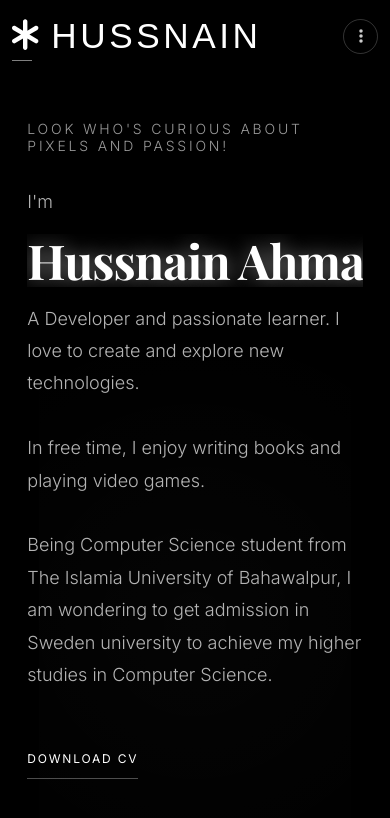
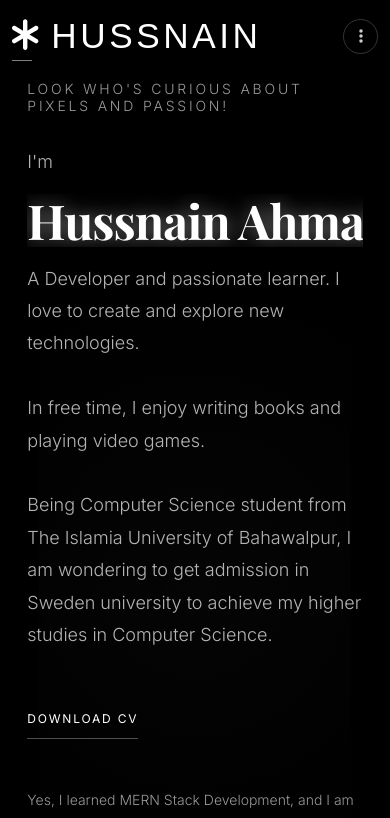
Before and after one commit to MrHussnainAhmad/portfolio, a React (Vite) app: page / in a window 390 px wide. Shown: the top 818 px of the page. Built offline with nearby package versions, Linux system fonts and the light colour scheme; a web font is replaced by a local one.

Commit message:
fixing nav

```diff
--- a/package.json
+++ b/package.json
@@ -1,7 +1,7 @@
 {
   "name": "portfolio",
   "private": true,
-  "version": "0.0.0",
+  "version": "0.1.0",
   "type": "module",
   "scripts": {
     "dev": "vite",
@@ -16,6 +16,7 @@
     "@fortawesome/free-regular-svg-icons": "^6.7.2",
     "@fortawesome/free-solid-svg-icons": "^6.7.2",
     "@fortawesome/react-fontawesome": "^0.2.2",
+    "@vercel/analytics": "^1.5.0",
     "react": "^19.1.0",
     "react-dom": "^19.1.0"
   },
--- a/src/App.css
+++ b/src/App.css
@@ -2,6 +2,11 @@
   margin: 0;
   padding: 0;
   box-sizing: border-box;
+}
+
+html, body {
+  margin: 0;
+  padding: 0;
 }
 
 body {
@@ -15,4 +20,23 @@ body {
 #root {
   min-height: 100vh;
 }
+
+.main-content {
+  padding-top: 80px !important;
+  min-height: 100vh;
+  position: relative;
+  width: 100%;
 }
+
+@media (max-width: 700px) {
+  .main-content {
+    padding-top: 70px !important;
+  }
+}
+
+@media (max-width: 425px) {
+  .main-content {
+    padding-top: 60px !important;
+  }
+}
+}
--- a/src/App.jsx
+++ b/src/App.jsx
@@ -27,9 +27,9 @@ function App() {
   return (
     <>
       <Navbar setCurrentPage={setCurrentPage} setShowModal={setShowModal} />
-      <main style={{ paddingTop: '100px' }}>
+      <div className="main-content">
         {renderPage()}
-      </main>
+      </div>
       <Modal isOpen={showModal} onClose={() => setShowModal(false)} />
       <Footer />
     </>
```
Also changed, not shown: 1 other file (tests, documents, lock files or other folders).
